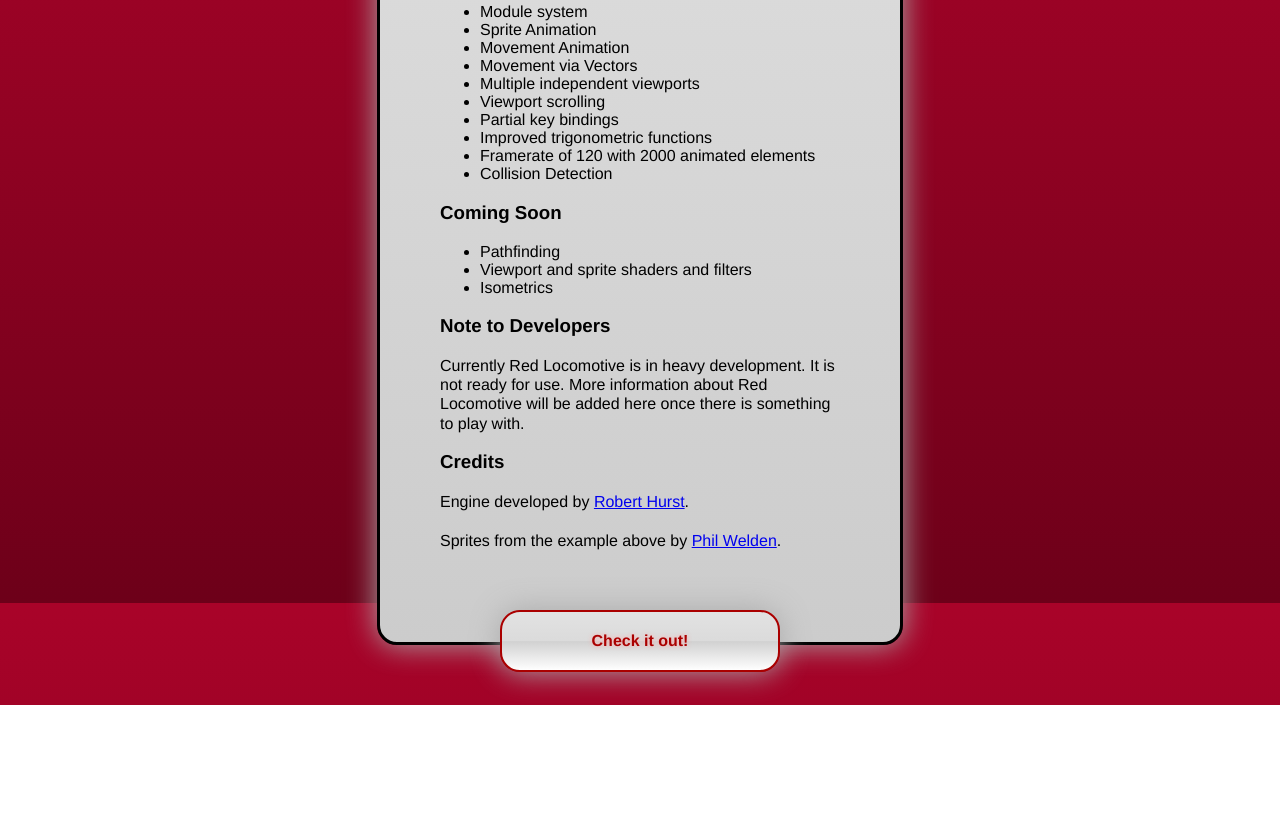
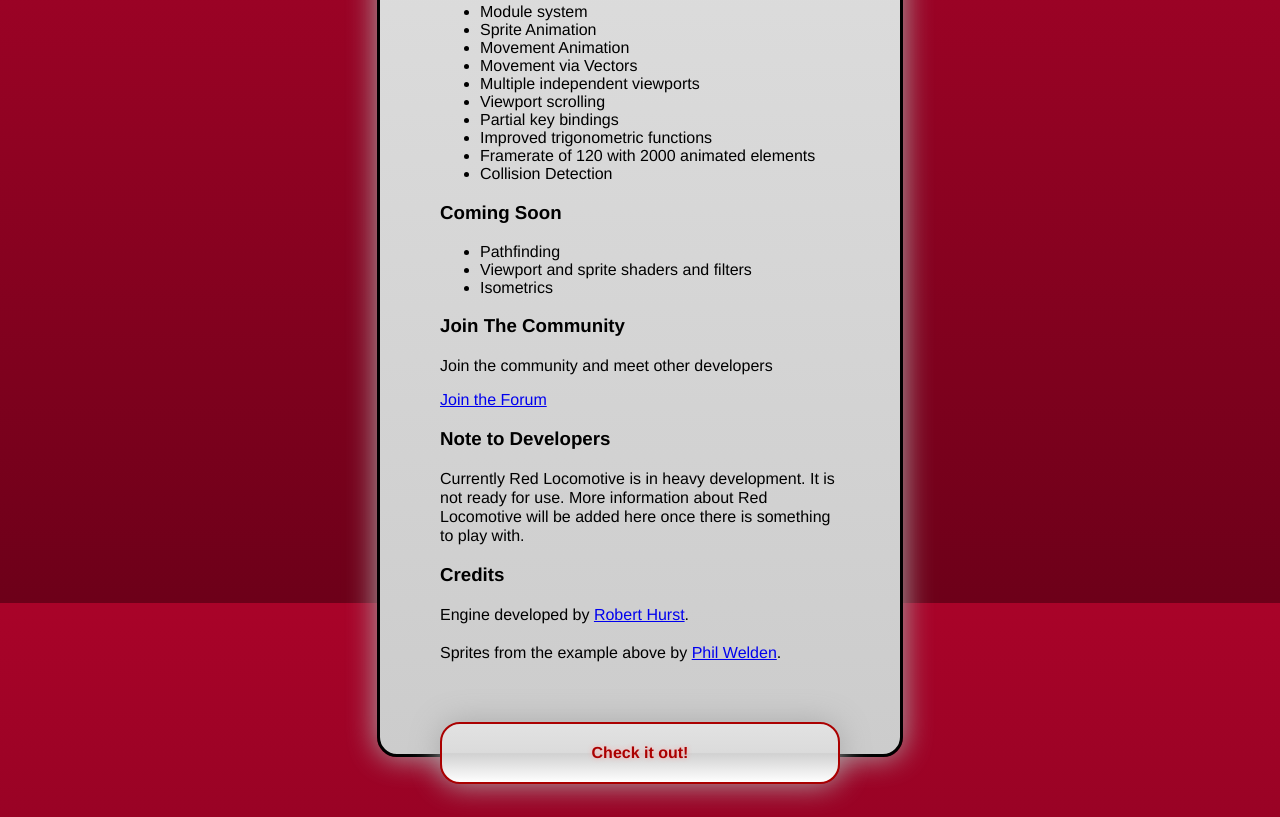
Before and after one commit to RobertWHurst/Red-Locomotive, a plain HTML site: page index.html in a window 1280 px wide. Shown: the part 997-1814 px from the top of the page. Before the commit the page ends 1702 px from the top, so only its background shows below. Drawn offline with Linux system fonts and the light colour scheme.

Commit message:
+ Added a link to the forum.

```diff
--- a/index.html
+++ b/index.html
@@ -57,6 +57,9 @@
                     <li>Viewport and sprite shaders and filters</li>
                     <li>Isometrics</li>
                 </ul>
+	            <h3>Join The Community</h3>
+	            <p>Join the community and meet other developers</p>
+                <a class="forum" href="https://github.com/RobertWHurst/Red-Locomotive">Join the Forum</a>
                 <h3>Note to Developers</h3>
                 <p>
                     Currently Red Locomotive is in heavy development. It is not ready for use.
--- a/style.css
+++ b/style.css
@@ -54,7 +54,7 @@
 
 .checkIt {
     display: block;
-    margin: 60px 60px -90px 60px;
+    margin: 60px 0 -90px 0;
     padding: 20px;
     font-size: 16px;
     font-weight: bold;
```
